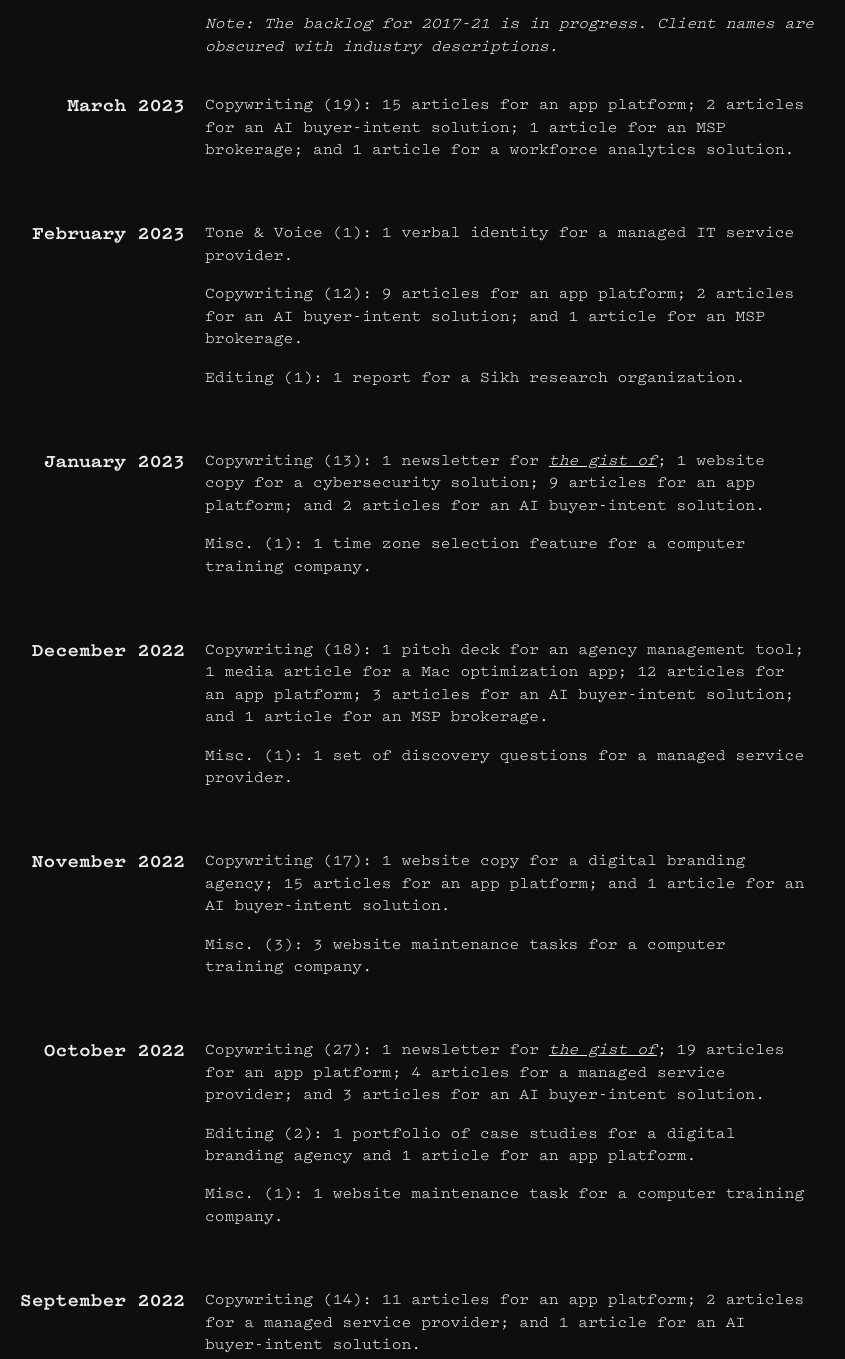
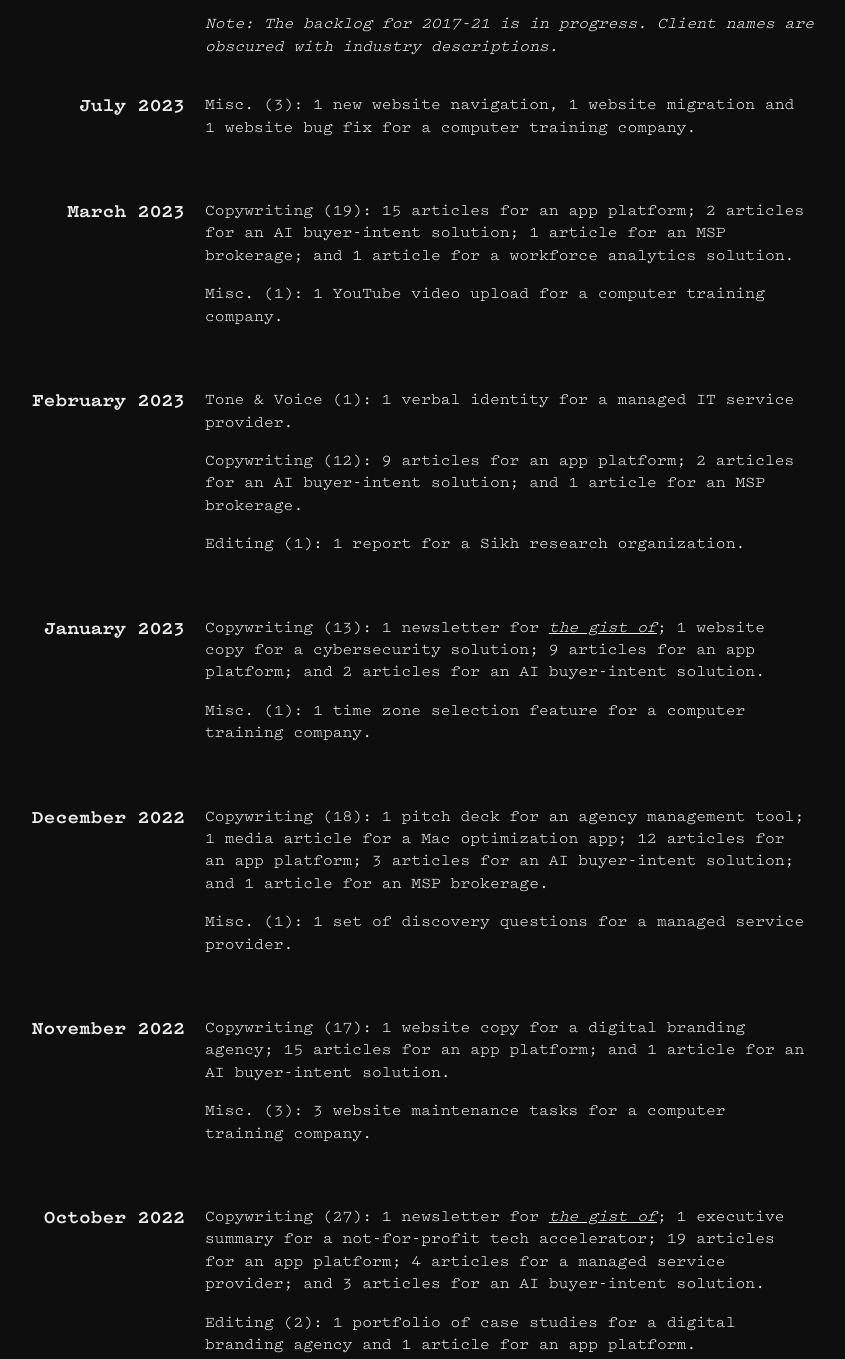
Before and after one commit to mishaberveno/nocountry.studio, a plain HTML site: page work/index.html in a window 1280 px wide. Shown: the part 361-1720 px from the top of the page, without its empty margins (275-1120 px from the left). Drawn offline with Linux system fonts and the light colour scheme.

Commit message:
work log

```diff
--- a/work/index.html
+++ b/work/index.html
@@ -32,7 +32,7 @@
                             Editing (19)</br>
                             Advertising (1)</br>
                             Scriptwriting</br>
-                            Misc. (10)
+                            Misc. (11)
                         </p>
 
                         <p class="text">
@@ -46,6 +46,23 @@
         <div class="main">
             <div class="col-4 float-left">
                 <div class="float-right">
+                    <p class="month text-header">July  2023</p>
+                </div>
+            </div>
+
+            <div class="col-8 text float-right">
+                <div class="float-left">
+                    <div class="bio">
+                        <p></p>
+
+                        <p>Misc. (3): 1 new website navigation, 1 website migration and 1 website bug fix for a computer training company.</p>
+                    </div>
+                </div>
+            </div>
+        </div>
+        <div class="main">
+            <div class="col-4 float-left">
+                <div class="float-right">
                     <p class="month text-header">March 2023</p>
                 </div>
             </div>
@@ -54,6 +71,8 @@
                 <div class="float-left">
                     <div class="bio">
                         <p>Copywriting (19): 15 articles for an app platform; 2 articles for an AI buyer-intent solution; 1 article for an MSP brokerage; and 1 article for a workforce analytics solution.</p>
+
+                        <p>Misc. (1): 1 YouTube video upload for a computer training company.</p>
                     </div>
                 </div>
             </div>
@@ -138,7 +157,7 @@
             <div class="col-8 text float-right">
                 <div class="float-left">
                     <div class="bio">
-                        <p>Copywriting (27): 1 newsletter for <em><a href="https://thegistof.nocountry.studio/archive/s1e2-whats-in-a-name-6592" target="_blank">the gist of</a></em>; 19 articles for an app platform; 4 articles for a managed service provider; and 3 articles for an AI buyer-intent solution.</p>
+                        <p>Copywriting (27): 1 newsletter for <em><a href="https://thegistof.nocountry.studio/archive/s1e2-whats-in-a-name-6592" target="_blank">the gist of</a></em>; 1 executive summary for a not-for-profit tech accelerator; 19 articles for an app platform; 4 articles for a managed service provider; and 3 articles for an AI buyer-intent solution.</p>
 
                         <p>Editing (2): 1 portfolio of case studies for a digital branding agency and 1 article for an app platform.</p>
 
```
